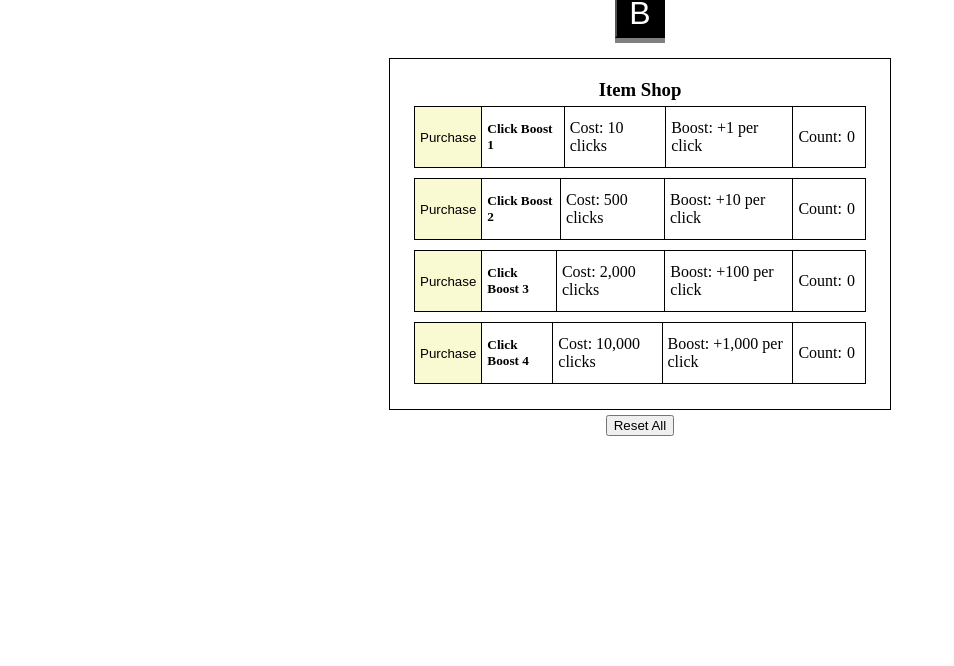
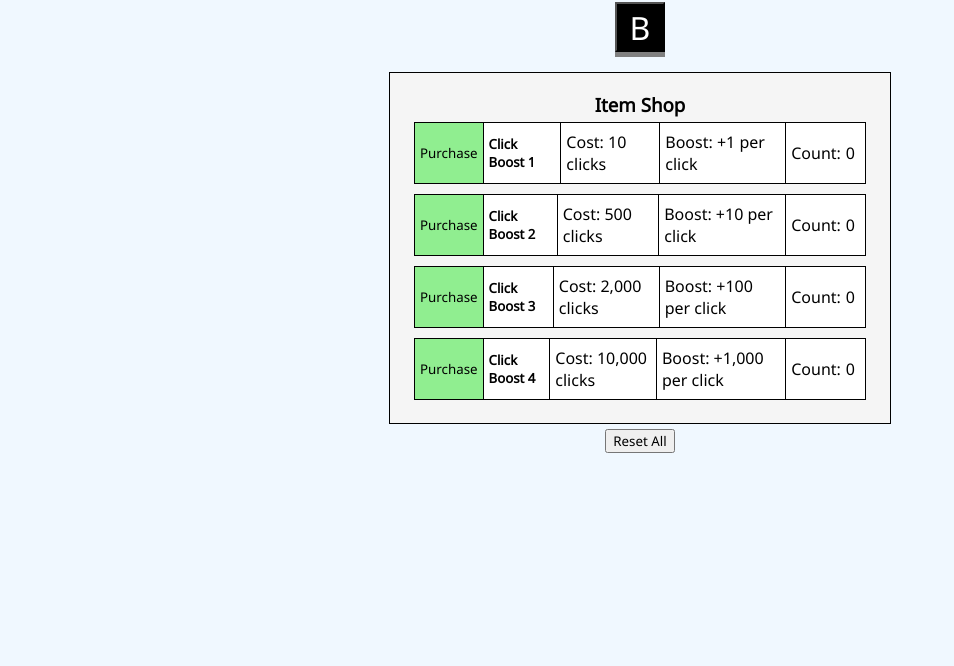
Before and after one commit to ID-Dev-2000/Button-Clicker, a plain HTML site: page index.html in a window 1280 px wide. Shown: the part 134-800 px from the top of the page, without its empty margins (0-954 px from the left). Drawn offline with Linux system fonts and the light colour scheme.

Commit message:
visual improvement

```diff
--- a/styles.css
+++ b/styles.css
@@ -1,4 +1,11 @@
+@import url('https://fonts.googleapis.com/css2?family=Noto+Sans&display=swap');
+
+body {
+    background-color: aliceblue;
+}
+
 main {
+    font-family: 'Noto Sans', sans-serif;
     display: flex;
     align-items: center;
     justify-content: center;
@@ -7,6 +14,10 @@
 
 h1 {
     margin-bottom: 10px;
+}
+
+button {
+    font-family: 'Noto Sans', sans-serif;
 }
 
 .buttonParent {
@@ -43,6 +54,7 @@
 }
 
 .itemContainer {
+    background-color: whitesmoke;
     display: flex;
     justify-content: center;
     align-items: center;
@@ -55,6 +67,7 @@
 }
 
 .itemToPurchase {
+    background-color: white;
     width: 90%;
     height: 60px;
     border: 1px solid black;
@@ -78,14 +91,14 @@
 }
 
 .purchaseButton {
-    background-color: lightgoldenrodyellow;
+    background-color: lightgreen;
     border: none;
     border-right: 1px solid black;
     cursor: pointer;
 }
 
 .purchaseButton:active {
-    background-color: lightcyan;
+    background-color: rgb(133, 219, 133);
 }
 
 .itemName {
```
